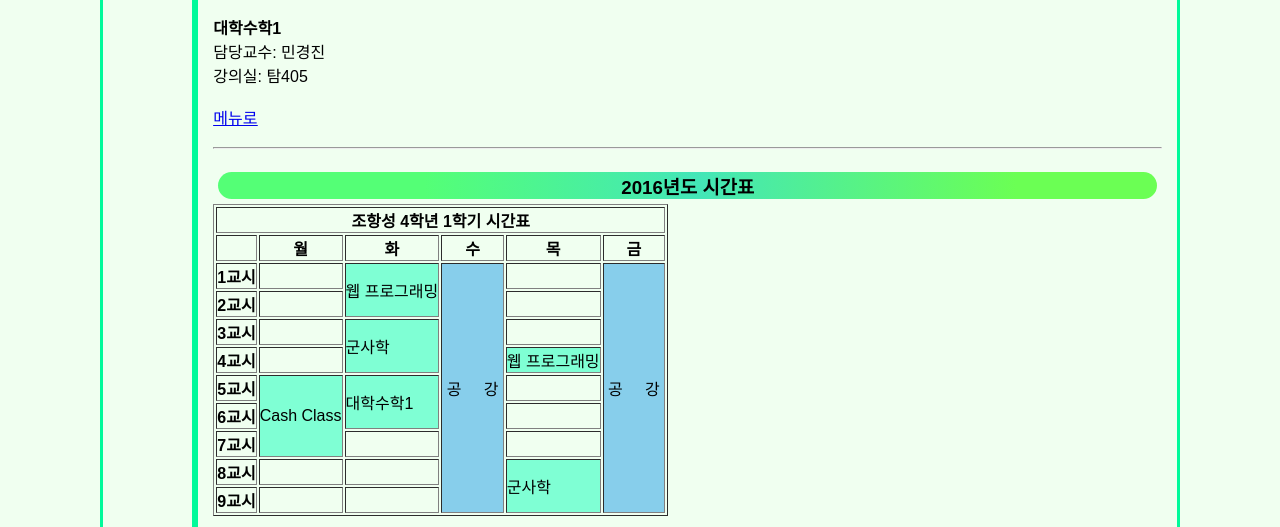
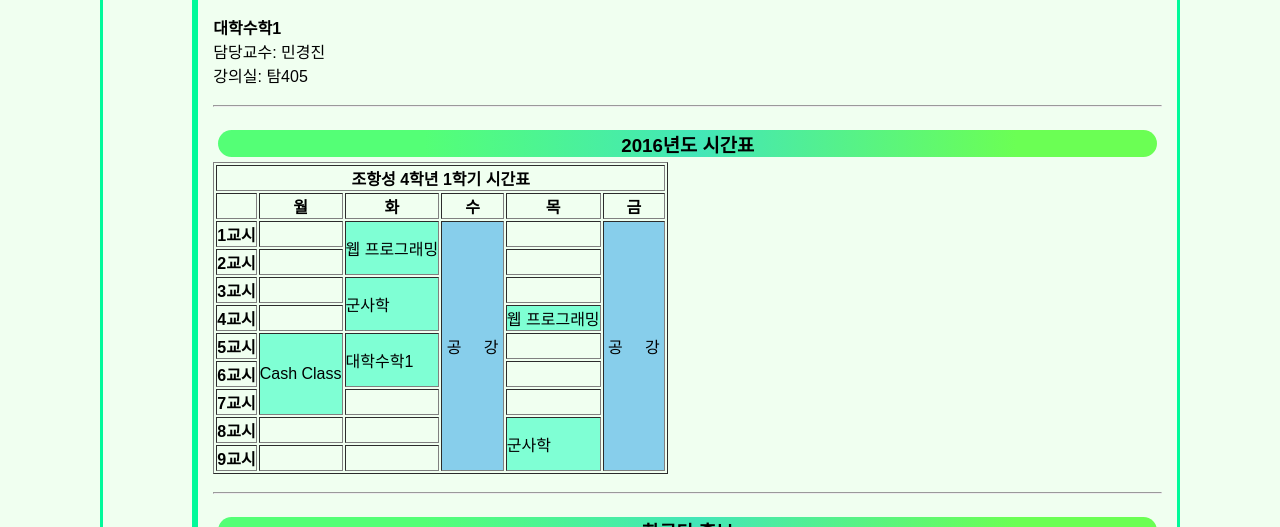
Before and after one commit to gkdtjd0303/gkdtjd0303.github.io, a plain HTML site: page index.html in a window 1280 px wide. Shown: the part 976-1503 px from the top of the page. Drawn offline with Linux system fonts and the light colour scheme.

Commit message:
Update index.html

```diff
--- a/index.html
+++ b/index.html
@@ -145,8 +145,6 @@
             </ul>
             </p>
             <br/>
-            <p><a href="#menu"><ins>메뉴로</ins></a> </p>
-            <br />
             <hr />
             <br />
 
```
